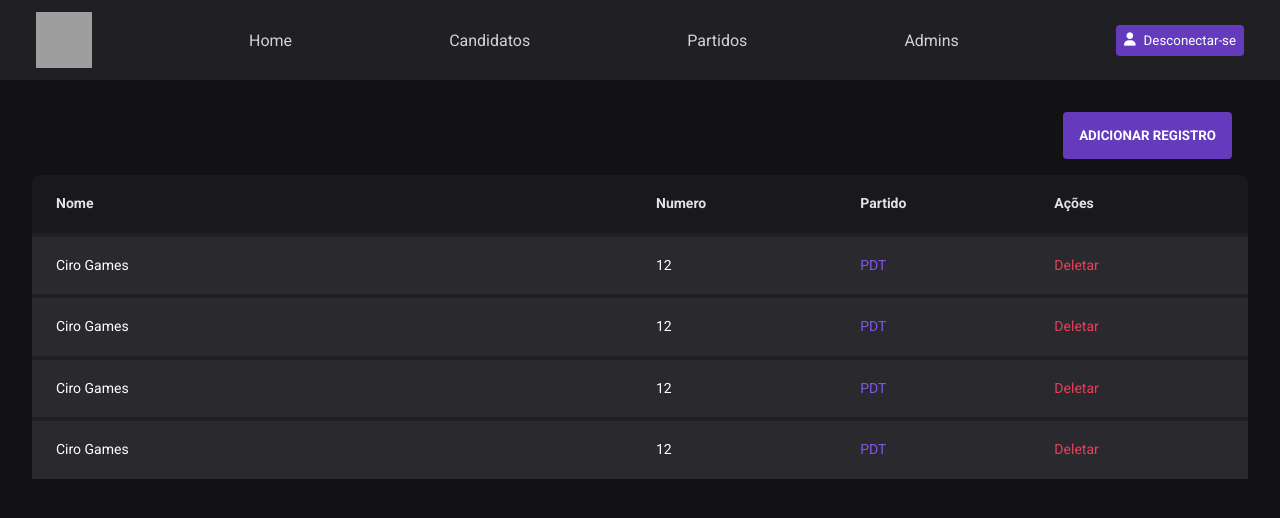
After one commit to senacrs-emti/2022-2M-urna-G4, a PHP site: page /candidates.php in a window 1280 px wide. The commit adds this page. Shown: the top 518 px of the page. Run offline with PHP 8.4, Linux system fonts and the light colour scheme; the visitor is signed in with stand-in values (Sample User, id 1); some libraries are stand-ins or nearby versions; grey boxes are pictures that could not be loaded.

Commit message:
feat(admin): Adicionado página de candidatos

```diff
--- /dev/null
+++ b/admin/candidates.php
@@ -0,0 +1,70 @@
+<?php
+include('includes/IHeader.php');
+include('includes/IHead.php');
+include('controllers/AuthController.php');
+
+$MOCK = [
+  [
+    'id' => 1,
+    'name' => 'Ciro Games',
+    'number' => '12',
+    'party' => 'PDT',
+    'party_url' => 'https://www.pdt.org.br/'
+  ],
+  [
+    'id' => 1,
+    'name' => 'Ciro Games',
+    'number' => '12',
+    'party' => 'PDT',
+    'party_url' => 'https://www.pdt.org.br/'
+  ],
+  [
+    'id' => 1,
+    'name' => 'Ciro Games',
+    'number' => '12',
+    'party' => 'PDT',
+    'party_url' => 'https://www.pdt.org.br/'
+  ],
+  [
+    'id' => 1,
+    'name' => 'Ciro Games',
+    'number' => '12',
+    'party' => 'PDT',
+    'party_url' => 'https://www.pdt.org.br/'
+  ],
+];
+?>
+
+
+<section class='main'>
+  <button class='new'>Adicionar registro</button>
+  <table>
+    <thead>
+      <th>Nome</th>
+      <th>Numero</th>
+      <th>Partido</th>
+      <th>Ações</th>
+    </thead>
+    <tbody>
+      <?php
+        foreach ($MOCK as $key => $value) {
+          $name = $value['name'];
+          $number = $value['number'];
+          $party = $value['party'];
+          $party_url = $value['party_url'];
+
+          echo "<tr>
+            <td>$name</td>
+            <td>$number</td>
+            <td><a href='$party_url'>$party</a></td>
+            <td>
+              <button>
+                Deletar
+              </button>
+            </td>
+          </tr>";
+        }
+      ?>
+    </tbody>
+  </table>
+</section>
--- a/admin/controllers/AuthController.php
+++ b/admin/controllers/AuthController.php
@@ -3,6 +3,6 @@
 session_start();
 
 if (!isset($_SESSION['user'])) {
-  header('location: login.php');
+  header('location: /admin/login.php');
   exit;
 }
--- a/admin/includes/IHeader.php
+++ b/admin/includes/IHeader.php
@@ -4,10 +4,10 @@
   <img src="https://2.bp.blogspot.com/-XuQ0NM78ipY/V5q6aQIKUxI/AAAAAAAALtM/mqCb95NBMn8tQfByJuNZ8RVdZk45ZwdcACLcB/s1600/013.png" alt="">
   <nav>
     <ul>
-      <li>Candidatos</li>
-      <li>Partidos</li>
-      <li>Apurações</li>
-      <li>Admins</li>
+      <li><a href="index.php">Home</a></li>
+      <li><a href="candidates.php">Candidatos</a></li>
+      <li><a href="index.php">Partidos</a></li>
+      <li><a href="index.php">Admins</a></li>
     </ul>
   </nav>
 
--- a/admin/styles/global.css
+++ b/admin/styles/global.css
@@ -21,6 +21,26 @@ body {
 
   display: flex;
   justify-content: center;
+  flex-direction: column;
+  align-items: center;
+}
+
+.main .new {
+  margin-right: 3rem;
+  margin-bottom: 1rem;
+
+  align-self: flex-end;
+
+  padding: 1rem;
+  text-transform: uppercase;
+
+  border: none;
+  background: #633BBC;
+  border-radius: 4px;
+
+  color: white;
+  font-weight: 800;
+  cursor: pointer;
 }
 
 .main table {
@@ -68,6 +88,17 @@ body {
   font-weight: bold;
 }
 
+.main table td button {
+  cursor: pointer;
+
+  background: transparent;
+  border: 0;
+  color: #E83F5B;
+
+  font-size: 0.875rem;
+  line-height: 1.6rem;
+}
+
 .main table td:first-child {
   width: 50%;
   padding-left: 1.5rem;
--- a/admin/styles/header.css
+++ b/admin/styles/header.css
@@ -41,6 +41,11 @@ header nav ul li:hover {
   opacity: 1;
 }
 
+header nav ul li a {
+  text-decoration: none;
+  color: white;
+}
+
 header button {
   display: flex;
   justify-content: center;
```
Also changed, not shown: admin/index.php (+1 -56 lines), admin/sql.sql (added, +20 -0 lines).
